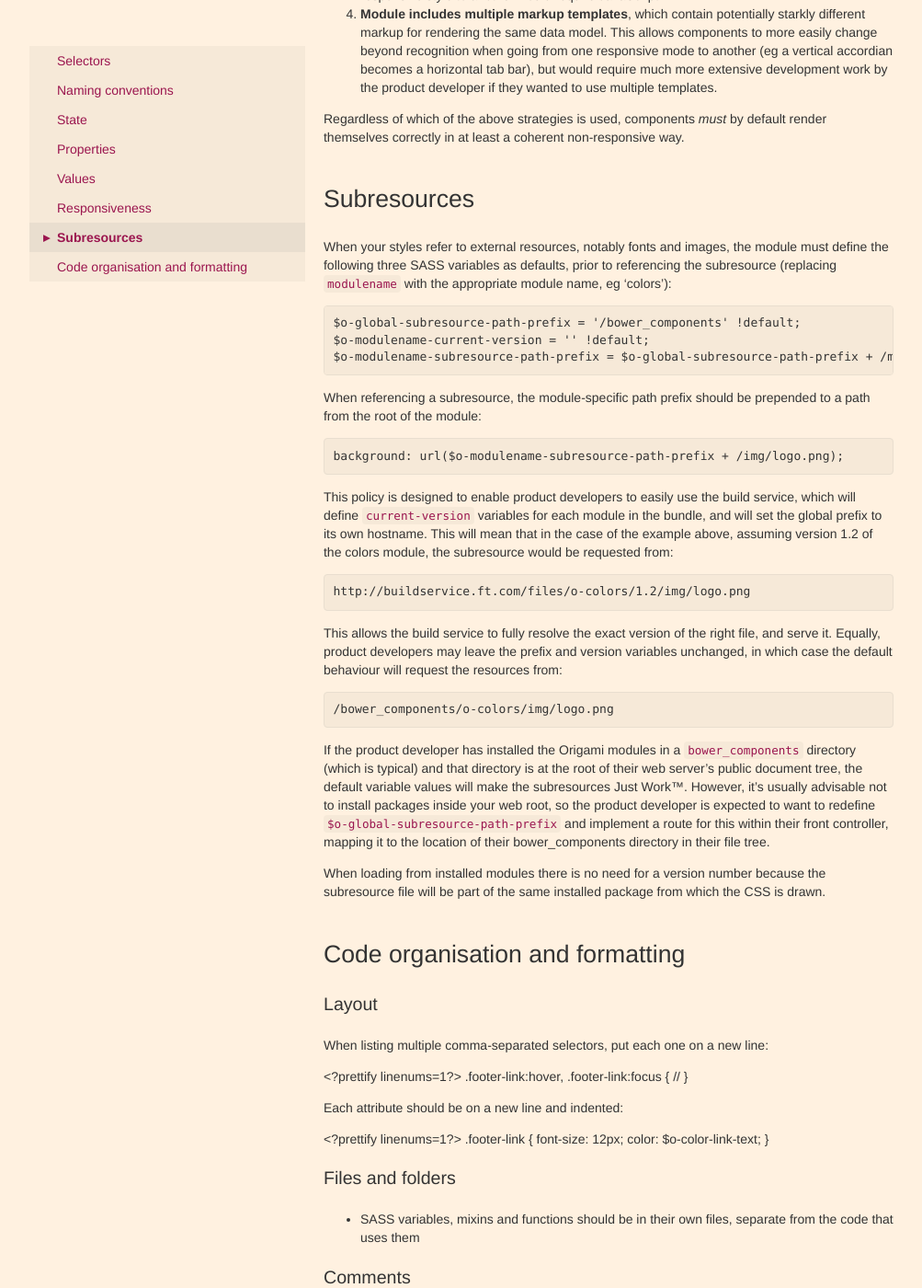
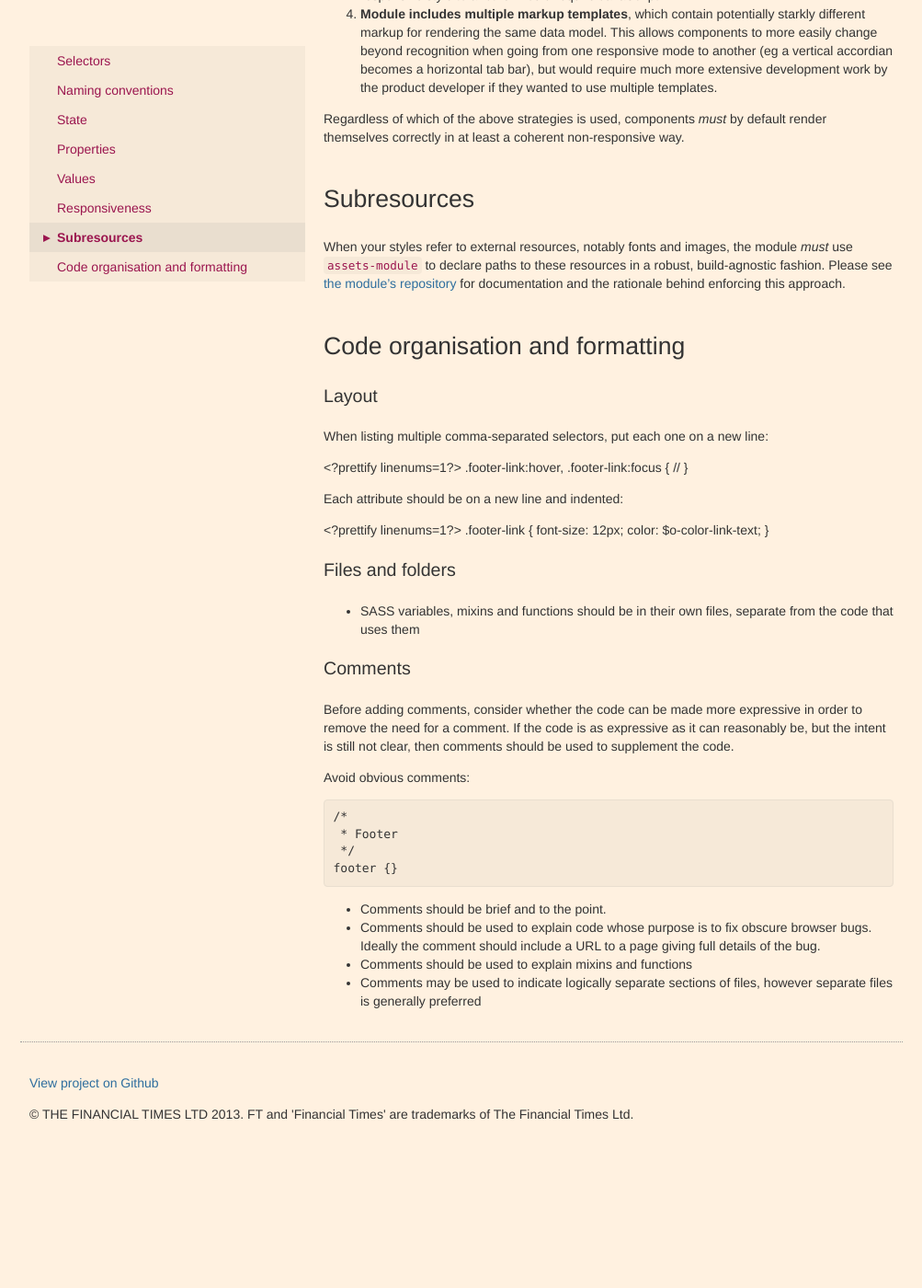
Before and after one commit to Financial-Times/ft-origami, a Jekyll site: the page built from docs/syntax/scss.md, in a window 1280 px wide and 1400 px high, scrolled down 2916 px. Shown: the whole window at 92% size, without its empty margins (138-1141 px from the left). Built offline with Jekyll 4.4.1, drawn with Linux system fonts in a browser that asks for light colours; nearby versions of some CDN libraries; after the commit the page ends 4191 px from its top, so only the background shows below that.

Commit message:
reference assets module and moved rationale behind using assets module from origami docs into assets module docs

```diff
--- a/docs/syntax/scss.md
+++ b/docs/syntax/scss.md
@@ -80,28 +80,7 @@ Regardless of which of the above strategies is used, components *must* by defaul
 
 ## Subresources
 
-When your styles refer to external resources, notably fonts and images, the module must define the following three SASS variables as defaults, prior to referencing the subresource (replacing `modulename` with the appropriate module name, eg 'colors'):
-
-	$o-global-subresource-path-prefix = '/bower_components' !default;
-	$o-modulename-current-version = '' !default;
-	$o-modulename-subresource-path-prefix = $o-global-subresource-path-prefix + /modulename + $o-modulename-current-version + / !default;
-
-When referencing a subresource, the module-specific path prefix should be prepended to a path from the root of the module:
-
-	background: url($o-modulename-subresource-path-prefix + /img/logo.png);
-
-This policy is designed to enable product developers to easily use the build service, which will define `current-version` variables for each module in the bundle, and will set the global prefix to its own hostname.   This will mean that in the case of the example above, assuming version 1.2 of the colors module, the subresource would be requested from:
-
-	http://buildservice.ft.com/files/o-colors/1.2/img/logo.png
-
-This allows the build service to fully resolve the exact version of the right file, and serve it.  Equally, product developers may leave the prefix and version variables unchanged, in which case the default behaviour will request the resources from:
-
-	/bower_components/o-colors/img/logo.png
-
-If the product developer has installed the Origami modules in a `bower_components` directory (which is typical) and that directory is at the root of their web server's public document tree, the default variable values will make the subresources Just Work&trade;.  However, it's usually advisable not to install packages inside your web root, so the product developer is expected to want to redefine `$o-global-subresource-path-prefix` and implement a route for this within their front controller, mapping it to the location of their bower_components directory in their file tree.
-
-When loading from installed modules there is no need for a version number because the subresource file will be part of the same installed package from which the CSS is drawn.
-
+When your styles refer to external resources, notably fonts and images, the module *must* use `assets-module` to declare paths to these resources in a robust, build-agnostic fashion. Please see [the module's repository](http://git.svc.ft.com/summary/?r=origami/assets-module.git) for documentation and the rationale behind enforcing this approach.
 
 ## Code organisation and formatting
 
```
